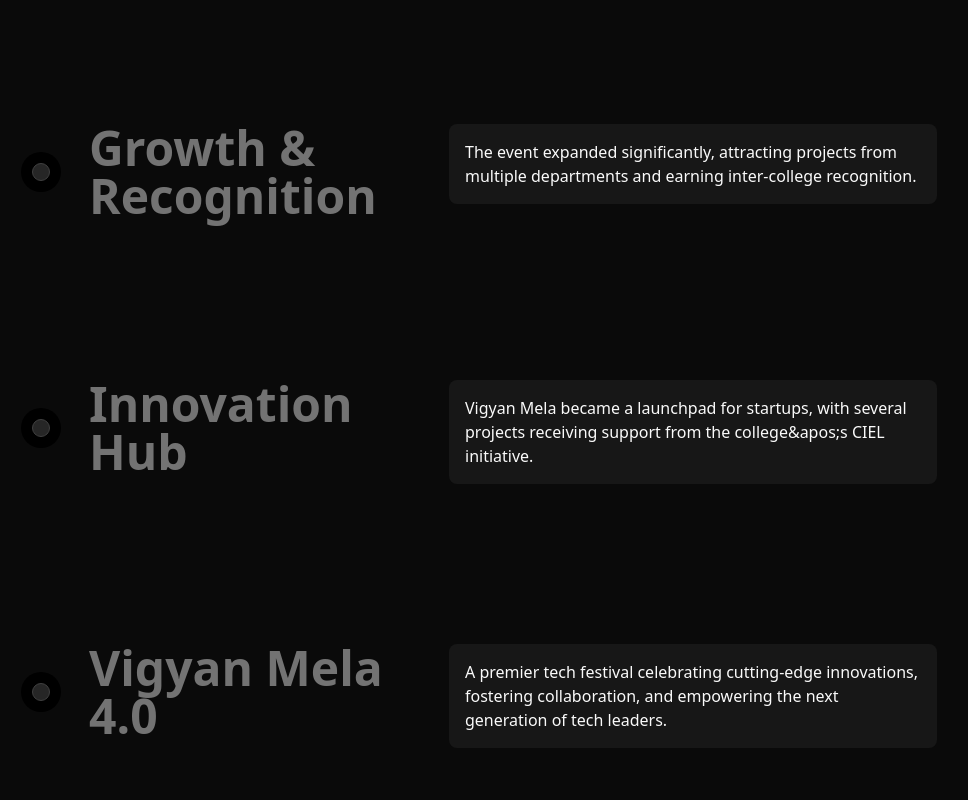
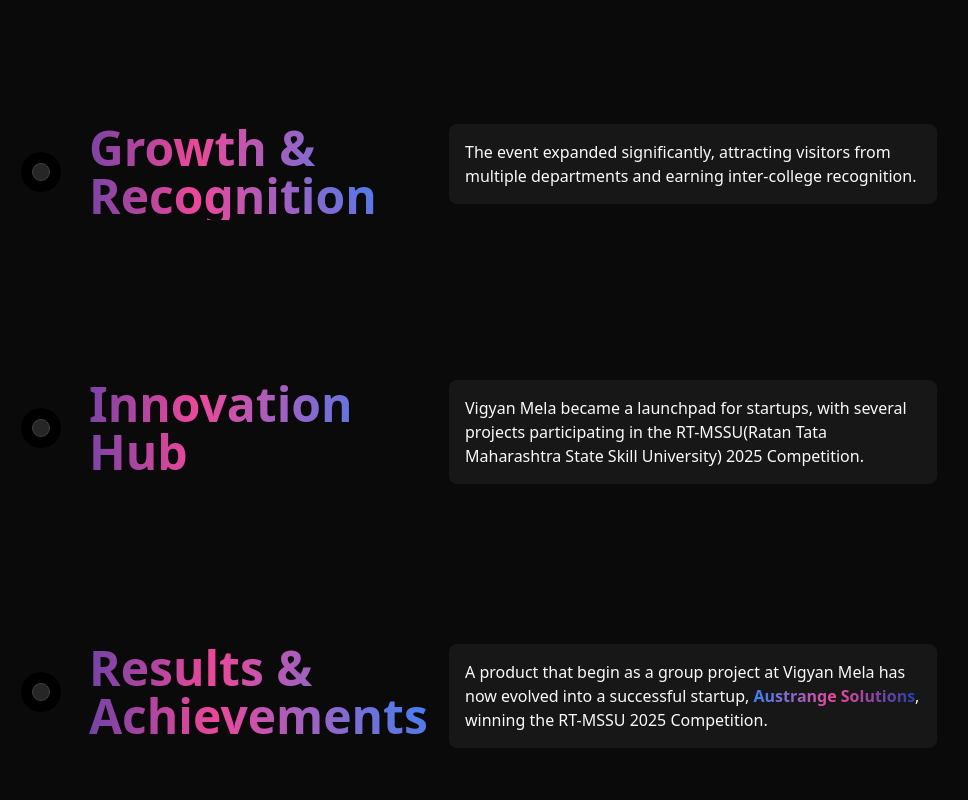
Before and after one commit to 0verWatchO5/vigyanmela2526, a Next.js app: page /about in a window 1280 px wide. Shown: the part 940-1740 px from the top of the page, without its empty margins (287-1255 px from the left). Built offline with nearby package versions, Linux system fonts and the light colour scheme.

Commit message:
Update timeline content and enhance gradient animation effects across components

```diff
--- a/app/about/page.tsx
+++ b/app/about/page.tsx
@@ -105,13 +105,37 @@ const timelineData = [
     year: "2023",
     title: "Growth & Recognition",
     content:
-      "The event expanded significantly, attracting projects from multiple departments and earning inter-college recognition.",
+      "The event expanded significantly, attracting visitors from multiple departments and earning inter-college recognition.",
   },
   {
     year: "2024",
     title: "Innovation Hub",
     content:
-      "Vigyan Mela became a launchpad for startups, with several projects receiving support from the college&apos;s CIEL initiative.",
+      "Vigyan Mela became a launchpad for startups, with several projects participating in the RT-MSSU(Ratan Tata Maharashtra State Skill University) 2025 Competition.",
+  },
+  {
+    year : "2025",
+    title : "Results & Achievements",
+    content: (
+      <>
+        A product that begin as a group project at Vigyan Mela has now evolved into a successful startup,{" "}
+        <a
+          href="https://www.austrangesolutions.com"
+          target="_blank"
+          rel="noopener noreferrer"
+          className="font-semibold hover:underline gradient-animate"
+          style={{
+            backgroundImage: 'radial-gradient(circle, #3b82f6, #ec4899, #1e40af)',
+            WebkitBackgroundClip: 'text',
+            WebkitTextFillColor: 'transparent',
+            backgroundClip: 'text',
+          }}
+        >
+          Austrange Solutions
+        </a>
+        , winning the RT-MSSU 2025 Competition.
+      </>
+    ),
   },
   {
     year: "2025",
--- a/app/globals.css
+++ b/app/globals.css
@@ -131,6 +131,24 @@
   display: none;             /* Chrome, Safari and Opera */
 }
 
+/* Animated gradient effect */
+@keyframes gradient-shift {
+  0% {
+    background-position: 0% 50%;
+  }
+  50% {
+    background-position: 100% 50%;
+  }
+  100% {
+    background-position: 0% 50%;
+  }
+}
+
+.gradient-animate {
+  background-size: 200% 200%;
+  animation: gradient-shift 12s ease infinite;
+}
+
 /* Locomotive Scroll Animations */
 .is-reveal {
   opacity: 1 !important;
--- a/app/segments/page.tsx
+++ b/app/segments/page.tsx
@@ -55,7 +55,7 @@ export default function SegmentsPage() {
           <HoverEffect items={segments} className="gap-4" />
         </div>
         <p className="text-muted-foreground mt-20 text-center text-lg max-w-3xl mx-auto">
-           Visit us and explore each segment of innovation. Don't miss the chance to be part of something extraordinary!
+           Visit us and explore each segment of innovation. Don&apos;t miss the chance to be part of something extraordinary!
          </p>
       </section>
     </div>
--- a/components/ui/timeline.tsx
+++ b/components/ui/timeline.tsx
@@ -42,7 +42,7 @@ export const Timeline = ({ data }: { data: TimelineEntry[] }) => {
           Journey of Vigyan Mela
         </h2>
         <p className="text-neutral-700 dark:text-neutral-300 text-sm md:text-base max-w-sm">
-          We&apos;ve been working on Vigyan Mela for past 2 years. Here&apos;s
+          We&apos;ve been working on Vigyan Mela for past 3 years. Here&apos;s
           a timeline of our journey.
         </p>
       </div>
@@ -57,13 +57,23 @@ export const Timeline = ({ data }: { data: TimelineEntry[] }) => {
               <div className="h-10 absolute left-3 md:left-3 w-10 rounded-full bg-white dark:bg-black flex items-center justify-center">
                 <div className="h-4 w-4 rounded-full bg-neutral-200 dark:bg-neutral-800 border border-neutral-300 dark:border-neutral-700 p-2" />
               </div>
-              <h3 className="hidden md:block text-xl md:pl-20 md:text-5xl font-bold text-neutral-500 dark:text-neutral-500 ">
+              <h3 className="hidden md:block text-xl md:pl-20 md:text-5xl font-bold gradient-animate" style={{
+                backgroundImage: 'radial-gradient(circle, #3b82f6, #ec4899, #1e40af)',
+                WebkitBackgroundClip: 'text',
+                WebkitTextFillColor: 'transparent',
+                backgroundClip: 'text',
+              }}>
                 {item.title}
               </h3>
             </div>
 
             <div className="relative pl-20 pr-4 md:pl-4 w-full">
-              <h3 className="md:hidden block text-2xl mb-4 text-left font-bold text-neutral-500 dark:text-neutral-500">
+              <h3 className="md:hidden block text-2xl mb-4 text-left font-bold gradient-animate" style={{
+                backgroundImage: 'radial-gradient(circle, #3b82f6, #ec4899, #1e40af)',
+                WebkitBackgroundClip: 'text',
+                WebkitTextFillColor: 'transparent',
+                backgroundClip: 'text',
+              }}>
                 {item.title}
               </h3>
               <div className="bg-white dark:bg-neutral-900 shadow-md shadow-indigo-200 dark:shadow-none dark:shadow-indigo-500/20 rounded-lg p-4">
```
